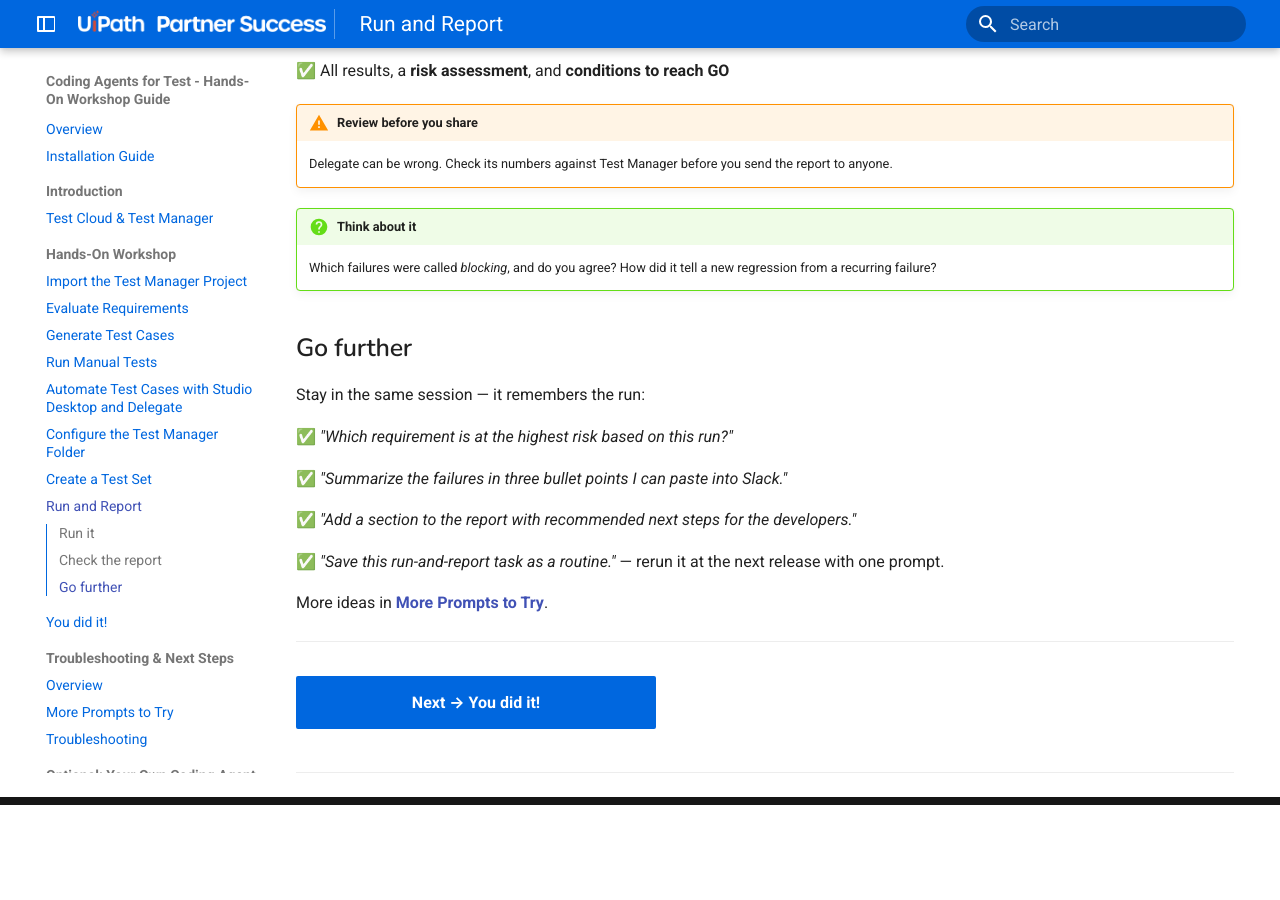
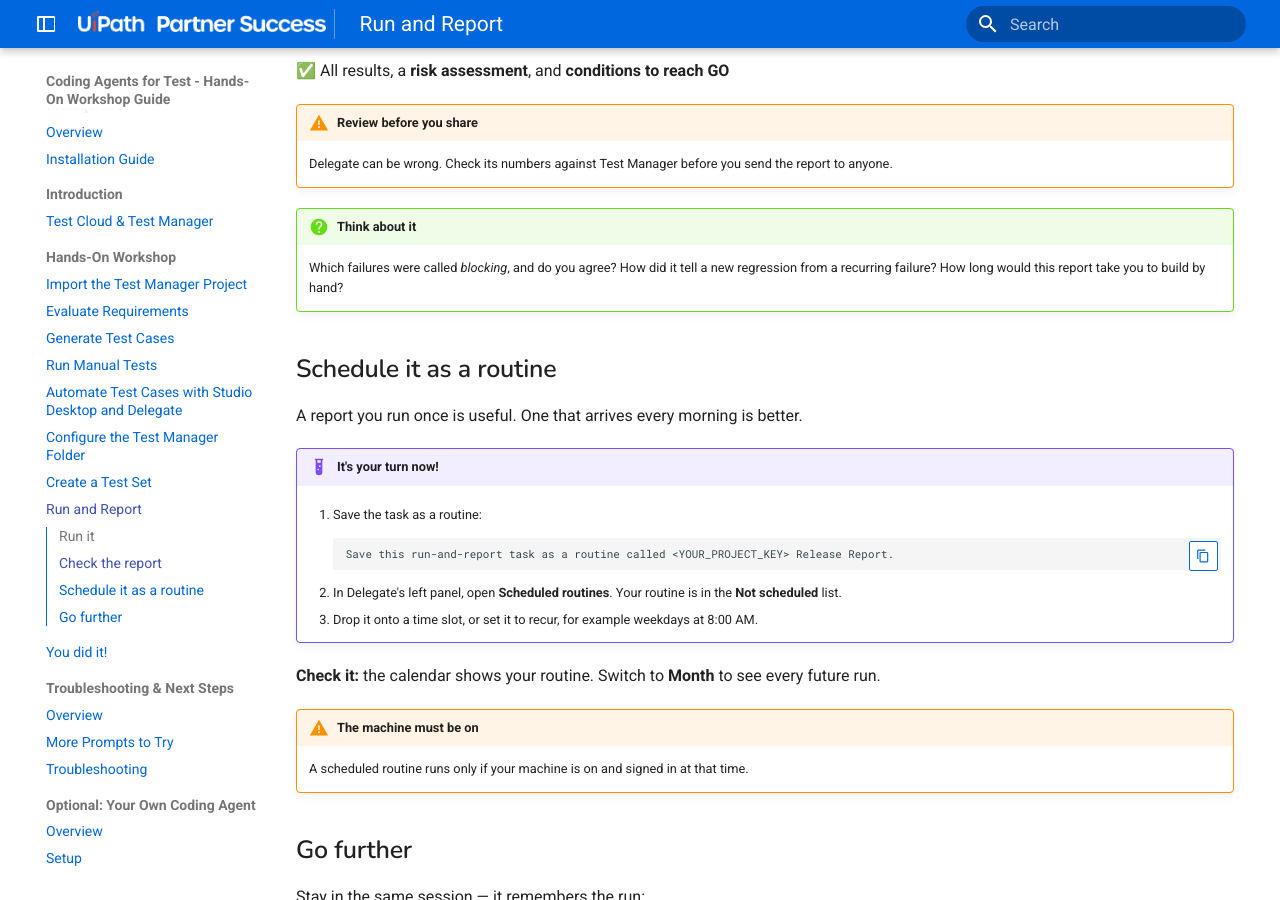
Before and after one commit to meera-uipath/Coding-Agents-For-Test-Workshop, an MkDocs documentation site: the page built from docs/module-2-hands-on-workshop/08-run-and-report.md, in a window 1280 px wide and 900 px high, scrolled down 958 px. Built offline with MkDocs 1.6.1 and Material for MkDocs 9.7.7, drawn with Linux system fonts in a browser that asks for light colours; a script that is not in the unit is left out; before the commit the page ends 1763 px from its top, so only the background shows below that; some of the changed text lies outside the part shown.

Commit message:
Version 1
- Keep learners in one Delegate session for the whole workshop
- Add a Schedule it as a routine section and a by-hand comparison question to Run and Report
- Simplify the Create a Test Set steps

Co-Authored-By: Claude Opus 5.5 <noreply@anthropic.com>

````diff
--- a/docs/module-2-hands-on-workshop/08-run-and-report.md
+++ b/docs/module-2-hands-on-workshop/08-run-and-report.md
@@ -41,7 +41,26 @@ Open the PDF and compare it with **Execution** in Test Manager: the counts and f
     Delegate can be wrong. Check its numbers against Test Manager before you send the report to anyone.
 
 !!! question "Think about it"
-    Which failures were called *blocking*, and do you agree? How did it tell a new regression from a recurring failure?
+    Which failures were called *blocking*, and do you agree? How did it tell a new regression from a recurring failure? How long would this report take you to build by hand?
+
+## Schedule it as a routine
+
+A report you run once is useful. One that arrives every morning is better.
+
+!!! example "It's your turn now!"
+    1. Save the task as a routine:
+
+        ```text
+        Save this run-and-report task as a routine called <YOUR_PROJECT_KEY> Release Report.
+        ```
+
+    2. In Delegate's left panel, open **Scheduled routines**. Your routine is in the **Not scheduled** list.
+    3. Drop it onto a time slot, or set it to recur, for example weekdays at 8:00 AM.
+
+**Check it:** the calendar shows your routine. Switch to **Month** to see every future run.
+
+!!! warning "The machine must be on"
+    A scheduled routine runs only if your machine is on and signed in at that time.
 
 ## Go further
 
@@ -53,8 +72,6 @@ Stay in the same session — it remembers the run:
 
 ✅ *"Add a section to the report with recommended next steps for the developers."*
 
-✅ *"Save this run-and-report task as a routine."* — rerun it at the next release with one prompt.
-
 More ideas in **[More Prompts to Try](../module-3-troubleshooting-and-next-steps/01-more-agent-prompts.md)**.
 
 ---
````
Also changed, not shown: other parts of docs/module-2-hands-on-workshop/08-run-and-report.md (+1 -1 lines), docs/module-2-hands-on-workshop/04-run-manual-tests.md (+1 -1 lines), docs/module-2-hands-on-workshop/07-create-test-set.md (+2 -2 lines).
